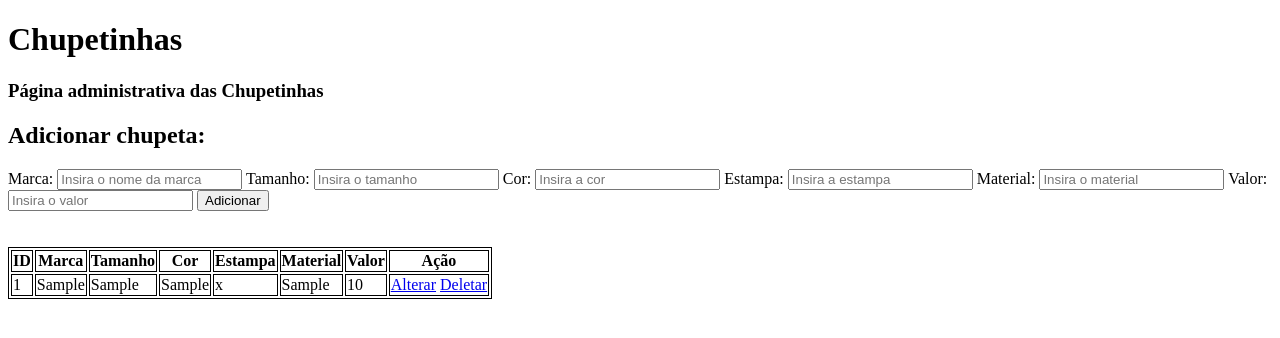
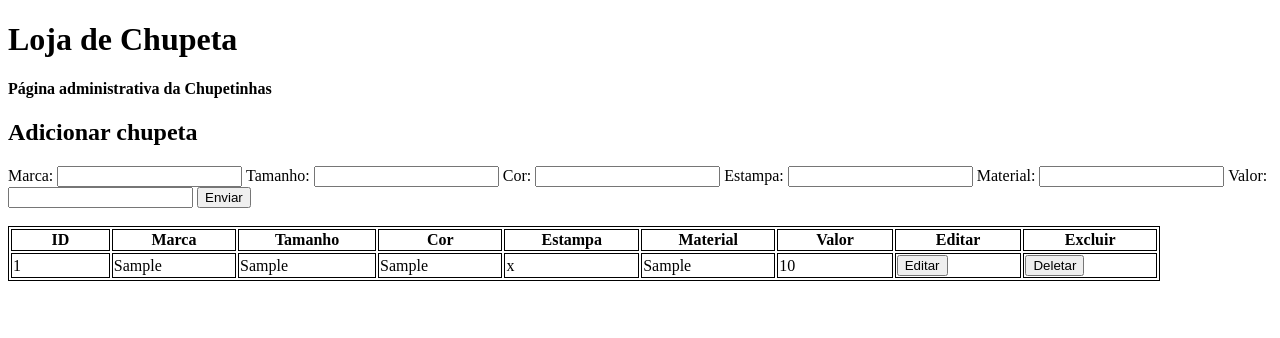
Before and after one commit to RafaBobsin/crud-grupoD, a PHP site: page / in a window 1280 px wide. Shown: the top 338 px of the page. Run offline with PHP 8.4, Linux system fonts and the light colour scheme; tables that the repository leaves empty or names only in its code hold one stand-in row (values such as "Sample post").

Commit message:
Voltamos pro antigo

```diff
--- a/crud.php
+++ b/crud.php
@@ -1,15 +1,8 @@
+<?php $connection = new PDO("mysql:host=localhost;dbname=chupeta", "root", ""); ?>
+
+
 <?php
-
-    $connection = new mysqli('localhost', 'root', '', 'chupeta');
-
-    $marca = '';
-    $tamanho = '';
-    $cor = '';
-    $estampa = '';
-    $material = '';
-    $valor = '';
-
-    if(isset($_POST['adicionar'])){
+     if(isset($_POST['update'])){
         $marca = $_POST['marca'];
         $tamanho = $_POST['tamanho'];
         $cor = $_POST['cor'];
@@ -17,24 +10,12 @@
         $material = $_POST['material'];
         $valor = $_POST['valor'];
 
-        $connection->query("INSERT INTO produto (marca, tamanho, cor, estampa, material, valor) VALUES ('$marca', '$tamanho', '$cor', '$estampa', '$material', '$valor')");
-        header("Refresh: 0.1; url=index.php");
-    }
+        $sql = "UPDATE 'produto' SET 'marca' = '$marca', 'tamanho' = '$tamanho', 'cor' = '$cor', 'estampa' = '$estampa', 'material' = '$material', 'valor' = '$valor', ";
 
-    if(isset($_GET['deletar'])){
-        $id = $_GET['deletar'];
+        $result = $connection->query($sql);
 
-        $connection->query("DELETE FROM produto WHERE id_produto=$id");
-        header("Refresh: 0.1; url=index.php");
-    }
-
-    if(isset($_GET['selecionar'])){
-        $id = $_GET['selecionar'];
-        $alterar = true;
-        $result = $connection->query("SELECT * FROM produto WHERE id_produto=$id");
-
-        if(count($result)==1){
-            $row = $result->fetch_array();
+        if($result->num_rows > 0){
+            while($row = $result->fetch_assoc()){
                 $marca = $row['marca'];
                 $tamanho = $row['tamanho'];
                 $cor = $row['cor'];
@@ -43,18 +24,14 @@
                 $valor = $row['valor'];
             }
         }
+    }
 
-    if(isset($_POST['alterar'])){
+    if(isset($_POST['update'])){
         $id = $_POST['id_produto'];
-        $marca = $_POST['marca'];
-        $tamanho = $_POST['tamanho'];
-        $cor = $_POST['cor'];
-        $estampa = $_POST['estampa'];
-        $material = $_POST['material'];
-        $valor = $_POST['valor'];
+        $result = "SELECT * FROM produto WHERE id_produto=$id";
 
-        $connection->query("UPDATE produto SET marca='$marca', tamanho='$marca='$marca', tamanho', cor='$cor', estampa='$estampa', material='$material', valor='$valor' WHERE id_produto=$id");
-
-        header('location: index.php');
+        if(count($result)==1){
+            $row = $result;
+        }
     }
 ?>
--- a/index.php
+++ b/index.php
@@ -1,45 +1,70 @@
+<?php $connection = new PDO("mysql:host=localhost;dbname=chupeta", "root", ""); ?>
+<?php
+    if(isset($_POST['delete'])||isset($_POST['update'])){
+        header('Refresh: 0.1; url=index.php');
+    }
+?>
 <!DOCTYPE html>
 <html lang="pt-br">
 <head>
     <meta charset="UTF-8">
     <meta http-equiv="X-UA-Compatible" content="IE=edge">
     <meta name="viewport" content="width=device-width, initial-scale=1.0">
-    <title>Chupetinha</title>
+    <title>Loja de Chupeta</title>
 </head>
 <body>
     <?php require_once 'crud.php' ?>
+    <h1>Loja de Chupeta</h1>
+    <h4>Página administrativa da Chupetinhas</h4>
 
-    <h1>Chupetinhas</h1>
-    <h3>Página administrativa das Chupetinhas</h3>
-    <h2>Adicionar chupeta:</h2>
-    <form action="crud.php" method="POST">
-        <label>Marca: </label>
-        <input type="text" name="marca" value="<?php echo $marca; ?>" placeholder="Insira o nome da marca">
-        <label>Tamanho: </label>
-        <input type="text" name="tamanho" value="<?php echo $tamanho; ?>" placeholder="Insira o tamanho">
-        <label>Cor: </label>
-        <input type="text" name="cor" value="<?php echo $cor; ?>" placeholder="Insira a cor">
-        <label>Estampa: </label>
-        <input type="text" name="estampa" value="<?php echo $estampa; ?>" placeholder="Insira a estampa">
-        <label>Material: </label>
-        <input type="text" name="material" value="<?php echo $material; ?>" placeholder="Insira o material">
-        <label>Valor: </label>
-        <input type="text" name="valor" value="<?php echo $valor; ?>" placeholder="Insira o valor">
+    <h2>Adicionar chupeta</h2>
+    <form action="index.php" method="post">
 
-        <button type="submit" name="adicionar">Adicionar</button>
+        <label for="marca">Marca: </label>
+        <input type="text" name="marca" required>
+        <label for="tamanho">Tamanho: </label>
+        <input type="text" name="tamanho">
+        <label for="cor">Cor: </label>
+        <input type="text" name="cor">
+        <label for="estampa">Estampa: </label>
+        <input type="text" name="estampa">
+        <label for="material">Material: </label>
+        <input type="text" name="material" required>
+        <label for="valor">Valor: </label>
+        <input type="text" name="valor" required>
+        <input type="submit" value="Enviar"/>
+
+        <?php
+            if(isset($_POST['marca'], $_POST['tamanho'], $_POST['cor'], $_POST['estampa'], $_POST['material'], $_POST['valor'], )){
+                $connection = new PDO("mysql:host=localhost;dbname=chupeta", "root", "");
+                $sql = "INSERT INTO produto (marca, tamanho, cor, estampa, material, valor) VALUES (:marca, :tamanho, :cor, :estampa, :material, :valor)";
+                $statement = $connection->prepare($sql);
+                $valores = array(
+                    "marca"=>$_POST['marca'],
+                    "tamanho"=>$_POST['tamanho'],
+                    "cor"=>$_POST['cor'],
+                    "estampa"=>$_POST['estampa'],
+                    "material"=>$_POST['material'],
+                    "valor"=>$_POST['valor']
+                );
+                $statement->execute($valores);
+            } else {
+                echo "";
+            }
+        ?>
     </form>
 
-    <br><br>
+    <br>
 
-    <?php
-        $connection = new mysqli('localhost', 'root', '', 'chupeta');
-        $result = $connection->query("SELECT * FROM produto");
-    ?>
+    <div class="tabela">
+        <table>
+            <?php
+                $sql = "SELECT * FROM produto";
+                $statement = $connection->prepare($sql);
+                $statement->execute();
 
-    <div>
-        <table>
-            <thead>
-                <tr>
+                echo
+                "<tr>
                     <th>ID</th>
                     <th>Marca</th>
                     <th>Tamanho</th>
@@ -47,40 +72,44 @@
                     <th>Estampa</th>
                     <th>Material</th>
                     <th>Valor</th>
-                    <th colspan="2">Ação</th>
-                </tr>
-            </thead>
+                    <th>Editar</th>
+                    <th>Excluir</th>
+                </tr>";
+                while($row = $statement->fetch()) {
+                    echo
+                    "<tr>
+                        <td>".$row['id_produto']."</td>
+                        <td>".$row['marca']."</td>
+                        <td>".$row['tamanho']."</td>
+                        <td>".$row['cor']."</td>
+                        <td>".$row['estampa']."</td>
+                        <td>".$row['material']."</td>
+                        <td>".$row['valor']."</td>
+                        <form method='POST'>
+                            <td>"."<button type='submit' name='update' value='".$row['id_produto']."'>Editar</button>"."</td>
+                            <td>"."<button type='submit' name='delete' value='".$row['id_produto']."'>Deletar</button>"."</td>
+                        </form>
+                    </tr>";
+                }
+            ?>
+            <?php
+                if(isset($_POST['delete'])){
+                    $id = $_POST['delete'];
+                    $sql = "DELETE FROM `produto` WHERE `id_produto` = '{$id}'";
 
-            <?php while ($row = $result->fetch_assoc()): ?>
-                <tr>
-                    <td><?php echo $row['id_produto'] ?></td>
-                    <td><?php echo $row['marca'] ?></td>
-                    <td><?php echo $row['tamanho'] ?></td>
-                    <td><?php echo $row['cor'] ?></td>
-                    <td><?php echo $row['estampa'] ?></td>
-                    <td><?php echo $row['material'] ?></td>
-                    <td><?php echo $row['valor'] ?></td>
-                    <td>
-                        <a href="index.php?selecionar=<?php echo $row['id_produto']; ?>">Alterar</a>
-                        <a href="crud.php?deletar=<?php echo $row['id_produto']; ?>">Deletar</a>
-                    </td>
-                </tr>
-            <?php endwhile; ?>
-
+                    $result = $connection->query($sql);
+                }
+            ?>
         </table>
     </div>
-
-    <?php
-        function pre_r($array){
-            echo '<pre>';
-            print_r($array);
-            echo '</pre>';
-        }
-    ?>
 
 </body>
 </html>
 
 <style>
     table, th, td { border:1px solid black; }
+
+    table{ width: 90vw; }
+
+    th{ width: 40vw; }
 </style>
```
Lines whose indentation alone changed are shown as unchanged.
